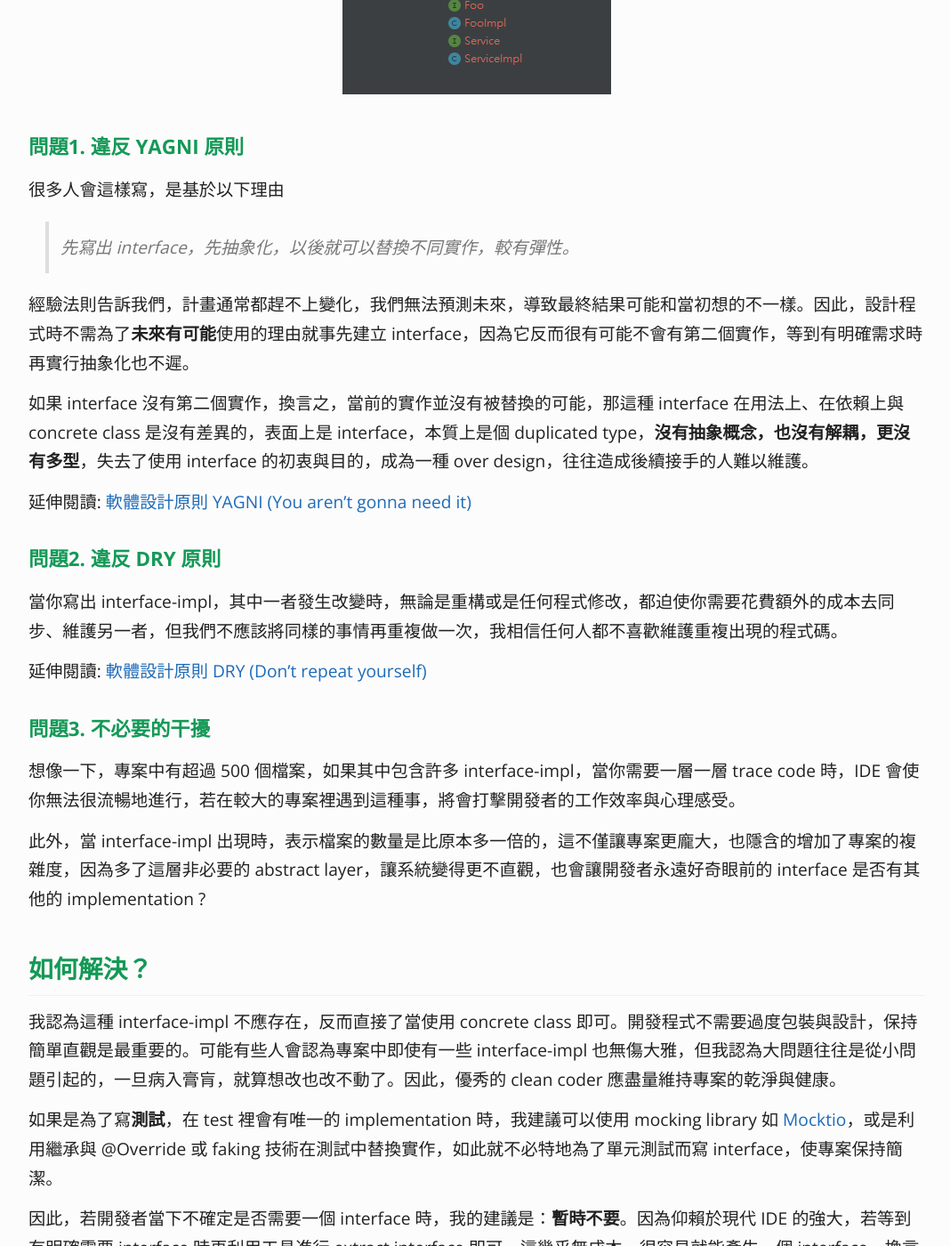
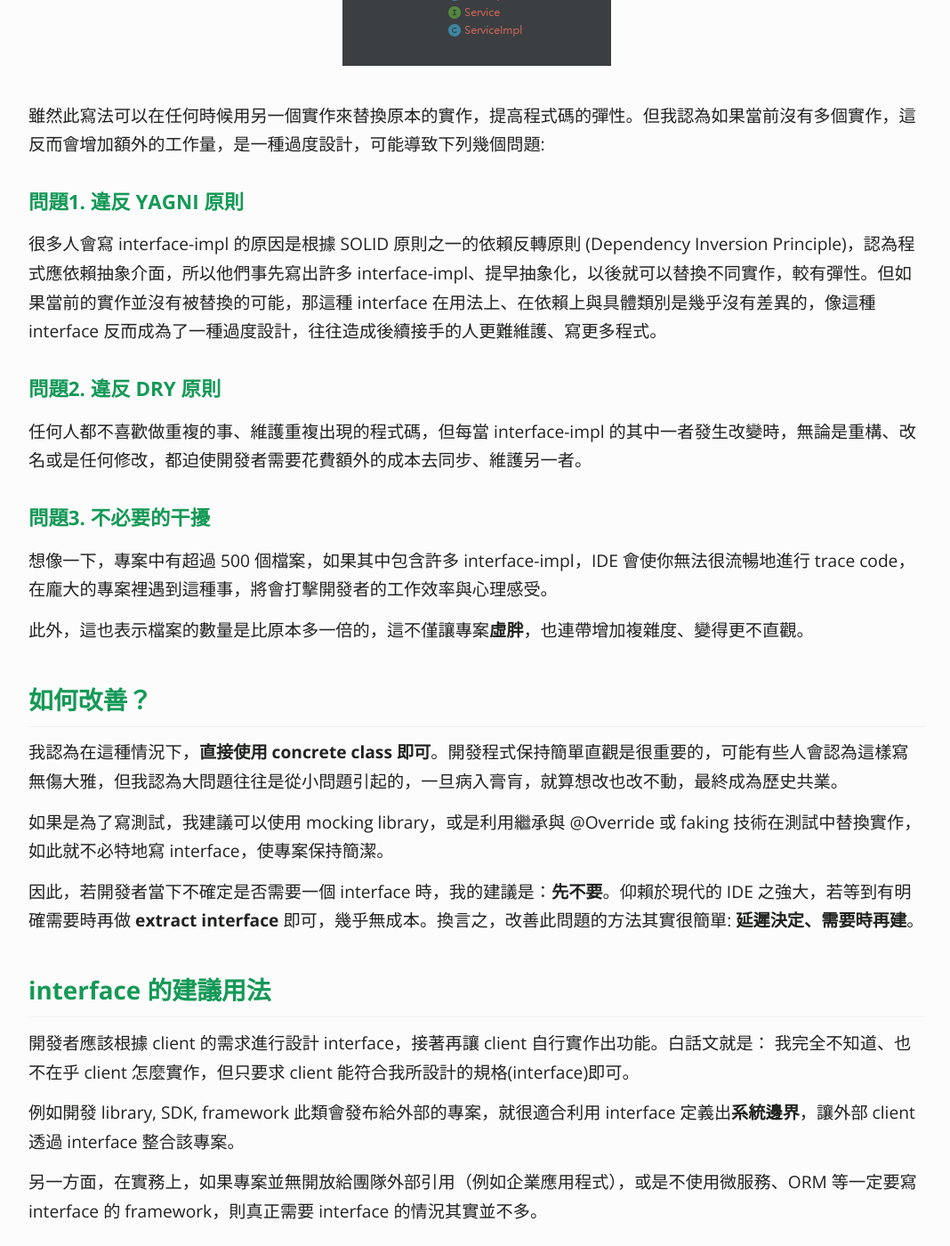
Before and after one commit to KaiSheng714/KaiSheng714.github.io, a Jekyll site: the page built from _posts/2022-01-20-anti-pattern-of-java-interface-impl-style.md, in a window 1280 px wide and 1400 px high, scrolled down 586 px. Shown: the whole window at 89% size, without its empty margins (104-1172 px from the left). Built offline with Jekyll 4.4.1, drawn with Linux system fonts in a browser that asks for light colours; comment, search, counter and statistics services are not loaded; some of the changed text lies outside the part shown.

Commit message:
interface

```diff
--- a/_posts/2022-01-20-anti-pattern-of-java-interface-impl-style.md
+++ b/_posts/2022-01-20-anti-pattern-of-java-interface-impl-style.md
@@ -8,60 +8,39 @@ categories: [Java, Design]
 image: /assets/image/interface-impl-dir.png
 ---
 
-在 Java 專案中，應該不少人看過或寫過只有一個實作(implementation) 的介面 (interface)，並且以 **Interface-Impl** 的風格普遍存在，如下圖的 FooImpl, BarImpl, ServiceImpl，而且通常它們只給團隊內部使用，也不會界接外部服務，我認為這樣設計是個 **anti-pattern**。它會產生幾個問題，本文將探討此寫法的負面影響以及如何改善。
+在 Java 專案中，應該不少人看過或寫過只有一個實作(implementation) 的介面 (interface)，並且以 **interface-impl** 的風格成對出現，如下圖的 FooImpl, BarImpl, ServiceImpl：
 
 ![常見的 Interface 錯誤用法](/assets/image/interface-impl-dir.png?margin=vertical-medium)
 
+雖然此寫法可以在任何時候用另一個實作來替換原本的實作，提高程式碼的彈性。但我認為如果當前沒有多個實作，這反而會增加額外的工作量，是一種過度設計，可能導致下列幾個問題:
+
 ### **問題1. 違反 YAGNI 原則**
-很多人會這樣寫，是基於以下理由
-
->
-> 先寫出 interface，先抽象化，以後就可以替換不同實作，較有彈性。
->
-
-經驗法則告訴我們，計畫通常都趕不上變化，我們無法預測未來，導致最終結果可能和當初想的不一樣。因此，設計程式時不需為了**未來有可能**使用的理由就事先建立 interface，因為它反而很有可能不會有第二個實作，等到有明確需求時再實行抽象化也不遲。
-
-如果 interface 沒有第二個實作，換言之，當前的實作並沒有被替換的可能，那這種 interface 在用法上、在依賴上與 concrete class 是沒有差異的，表面上是 interface，本質上是個 duplicated type，**沒有抽象概念，也沒有解耦，更沒有多型**，失去了使用 interface 的初衷與目的，成為一種 over design，往往造成後續接手的人難以維護。
-
-延伸閱讀: [軟體設計原則 YAGNI (You aren't gonna need it)](/articles/yagni-principle)
+很多人會寫 interface-impl 的原因是根據 SOLID 原則之一的依賴反轉原則 (Dependency Inversion Principle)，認為程式應依賴抽象介面，所以他們事先寫出許多 interface-impl、提早抽象化，以後就可以替換不同實作，較有彈性。但如果當前的實作並沒有被替換的可能，那這種 interface 在用法上、在依賴上與具體類別是幾乎沒有差異的，像這種 interface 反而成為了一種過度設計，往往造成後續接手的人更難維護、寫更多程式。
 
 ### **問題2. 違反 DRY 原則**
-當你寫出 interface-impl，其中一者發生改變時，無論是重構或是任何程式修改，都迫使你需要花費額外的成本去同步、維護另一者，但我們不應該將同樣的事情再重複做一次，我相信任何人都不喜歡維護重複出現的程式碼。
-
-延伸閱讀: [軟體設計原則 DRY (Don't repeat yourself)](/articles/dry-principle)
+任何人都不喜歡做重複的事、維護重複出現的程式碼，但每當 interface-impl 的其中一者發生改變時，無論是重構、改名或是任何修改，都迫使開發者需要花費額外的成本去同步、維護另一者。
 
 ### **問題3. 不必要的干擾**
-想像一下，專案中有超過 500 個檔案，如果其中包含許多 interface-impl，當你需要一層一層 trace code 時，IDE 會使你無法很流暢地進行，若在較大的專案裡遇到這種事，將會打擊開發者的工作效率與心理感受。
+想像一下，專案中有超過 500 個檔案，如果其中包含許多 interface-impl，IDE 會使你無法很流暢地進行 trace code，在龐大的專案裡遇到這種事，將會打擊開發者的工作效率與心理感受。
 
-此外，當 interface-impl 出現時，表示檔案的數量是比原本多一倍的，這不僅讓專案更龐大，也隱含的增加了專案的複雜度，因為多了這層非必要的 abstract layer，讓系統變得更不直觀，也會讓開發者永遠好奇眼前的 interface 是否有其他的 implementation ?
+此外，這也表示檔案的數量是比原本多一倍的，這不僅讓專案**虛胖**，也連帶增加複雜度、變得更不直觀。
 
-## **如何解決？**
-我認為這種 interface-impl 不應存在，反而直接了當使用 concrete class 即可。開發程式不需要過度包裝與設計，保持簡單直觀是最重要的。可能有些人會認為專案中即使有一些 interface-impl 也無傷大雅，但我認為大問題往往是從小問題引起的，一旦病入膏肓，就算想改也改不動了。因此，優秀的 clean coder 應盡量維持專案的乾淨與健康。
+## **如何改善？**
+我認為在這種情況下，**直接使用 concrete class 即可**。開發程式保持簡單直觀是很重要的，可能有些人會認為這樣寫無傷大雅，但我認為大問題往往是從小問題引起的，一旦病入膏肓，就算想改也改不動，最終成為歷史共業。
 
-如果是為了寫**測試**，在 test 裡會有唯一的 implementation 時，我建議可以使用 mocking library 如 [Mocktio](https://site.mockito.org/)，或是利用繼承與 @Override 或 faking 技術在測試中替換實作，如此就不必特地為了單元測試而寫 interface，使專案保持簡潔。
+如果是為了寫測試，我建議可以使用 mocking library，或是利用繼承與 @Override 或 faking 技術在測試中替換實作，如此就不必特地寫 interface，使專案保持簡潔。
 
-因此，若開發者當下不確定是否需要一個 interface 時，我的建議是：**暫時不要**。因為仰賴於現代 IDE 的強大，若等到有明確需要 interface 時再利用工具進行 extract interface 即可，這幾乎無成本，很容易就能產生一個 interface。換言之，避免此問題的方法其實很簡單: **等待**、**延遲決定**。
+因此，若開發者當下不確定是否需要一個 interface 時，我的建議是：**先不要**。仰賴於現代的 IDE 之強大，若等到有明確需要時再做 **extract interface** 即可，幾乎無成本。換言之，改善此問題的方法其實很簡單: **延遲決定、需要時再建**。
 
+## **interface 的建議用法**
+開發者應該根據 client 的需求進行設計 interface，接著再讓 client 自行實作出功能。白話文就是： 我完全不知道、也不在乎 client 怎麼實作，但只要求 client 能符合我所設計的規格(interface)即可。
 
-## **interface 的正確用法**:
-先引用一段話:
+例如開發 library, SDK, framework 此類會發布給外部的專案，就很適合利用 interface 定義出**系統邊界**，讓外部 client 透過 interface 整合該專案。
 
->
-> Programming to an interface, not an implementation.
->
-
-意思是，設計時應專注於**程式能提供什麼功能，而不是如何辦到的。**
-
-因此，首先描述你的 interface 能為 client 提供**什麼功能**，例如你有一個提供檔案存取服務的 interface 命名為 **FileService** ，那它的 implementation 應該要描述**如何**存取檔案，例如可能有 DiskService, FtpService, MyMagicService …，而不應該是 FileServiceImpl。
-
-再以 Java 的 `ArrayList`, `LinkedList` 為例，它們都實作了 `List` 介面，各有各的實作細節。透過 interface，我們可以根據應用情境（例如效能、時間複雜度等)，用很少的改動成本決定要使用哪個 List，這可以增加程式的彈性。好的 interface 就應如此。
-
-再者，如果你的專案並無開放給團隊外引用，或者不是為了界接外部服務，通常是不需要自行定義 interface 的。反之，若你開發的是例如 library, SDK 發布給外部 client 開發使用，此時就很適合利用 interface 定義出系統邊界，讓外部 client 透過 interface 界接你的專案，並由他們自行開發具體細節。
+另一方面，在實務上，如果專案並無開放給團隊外部引用（例如企業應用程式），或是不使用微服務、ORM 等一定要寫 interface 的 framework，則真正需要 interface 的情況其實並不多。
 
 ## **結語**
-本文描述了許多人對於 java interface 的誤用，導致這種只有一個實作的介面 (interface-impl) 成對出現在許多專案中，**並不是寫了 interface 就等於抽象、解耦**，誤用比未用更糟糕，**如果不需要，就不應該盲目的寫。**
-
-也許你可以檢視你的專案是否有類似的情況，並試著讓專案更乾淨、直觀、明確，降低維護成本，提升軟體品質。
+如果程式有很具體的行為，且不會有多個不同實作，那就不要寫 interface。雖然經典的設計原則鼓勵依賴抽象介面，但依賴具體類別也並不是錯。開發者應該權衡是否需要 interface，不要過度設計。
 
 ### **Reference**
 - 本文是 ["常見的 Interface 錯誤用法 - 叡揚資訊"](https://www.gss.com.tw/blog/interface) 的修訂新版，原文作者為我本人
@@ -69,7 +48,6 @@ image: /assets/image/interface-impl-dir.png
 - [Adam Bien — Service s = new ServiceImpl() — Why You Are Doing That?](http://adambien.blog/roller/abien/entry/service_s_new_serviceimpl_why)
 - [Do I need to use an interface when only one class will ever implement it?](https://softwareengineering.stackexchange.com/questions/159813/do-i-need-to-use-an-interface-when-only-one-class-will-ever-implement-it/159815#159815)
 
-
 ### **更多你可能會感興趣的文章**
 - [軟體設計原則 YAGNI (You aren't gonna need it!)](/articles/yagni-principle)
 - [軟體設計原則 DRY (Don't repeat yourself)](/articles/dry-principle)
```
